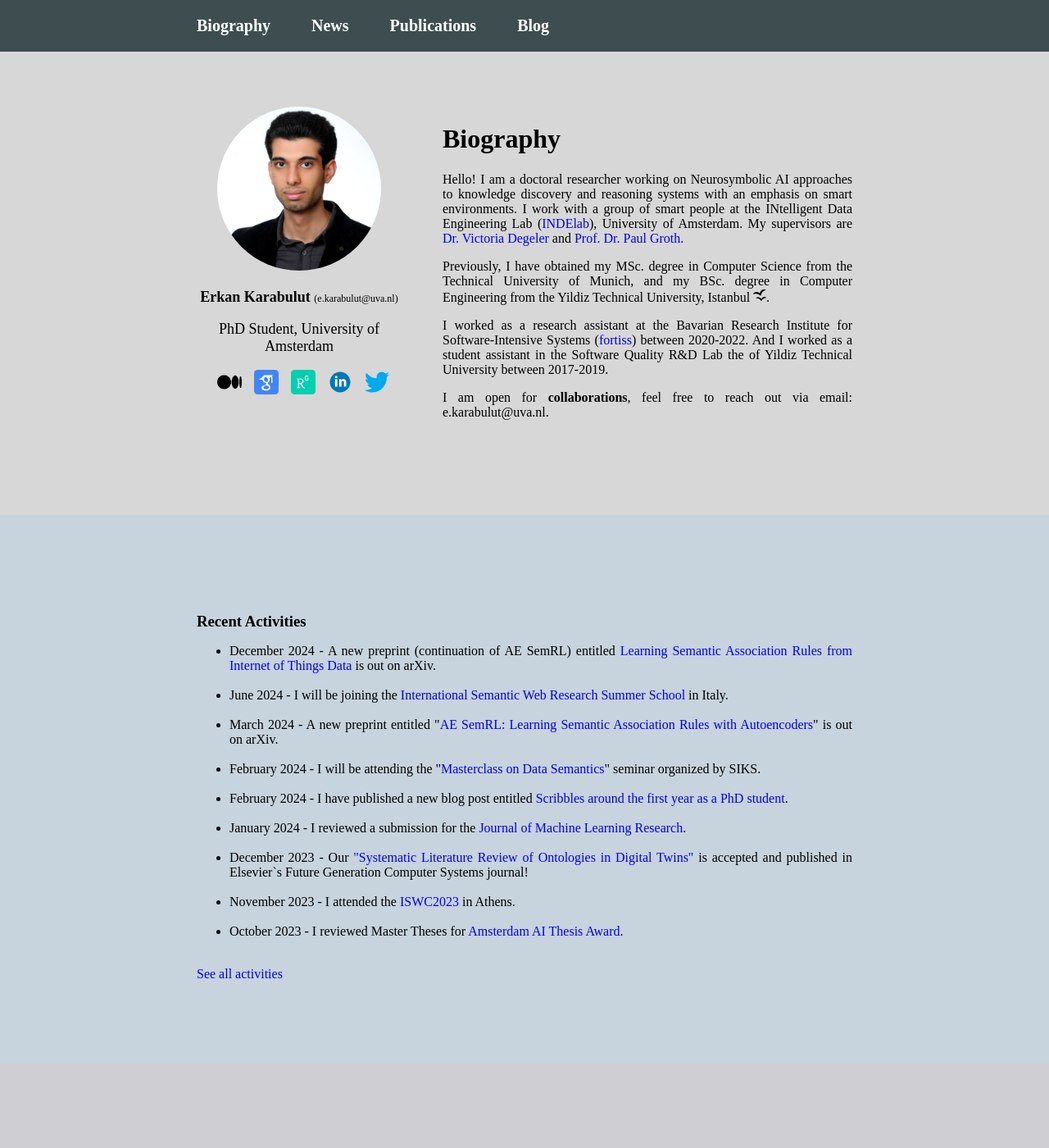
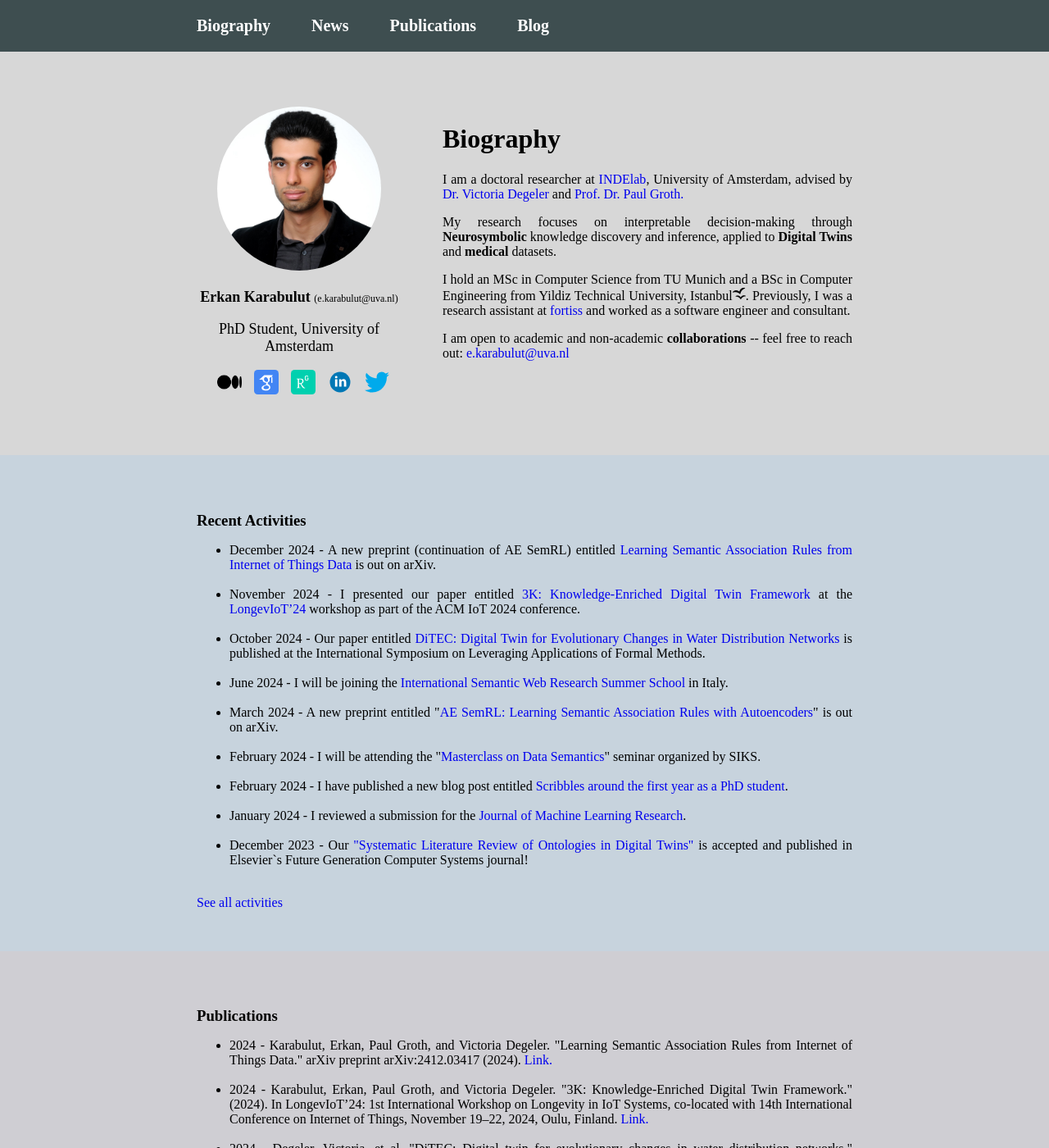
Before and after one commit to erkankarabulut/erkankarabulut.github.io, a Jekyll site: the page built from index.html, in a window 1280 px wide and 1400 px high. Shown: the whole window at 82% size. Built offline with Jekyll 4.4.1, drawn with Linux system fonts in a browser that asks for light colours; some of the changed text lies outside the part shown.

Commit message:
update website news and publications, and biography

```diff
--- a/_data/news.yml
+++ b/_data/news.yml
@@ -1,4 +1,6 @@
-- 'December 2024 - A new preprint (continuation of AE SemRL) entitled <a href="https://arxiv.org/abs/2412.03417">Learning Semantic Association Rules from Internet of Things Data</a> is out on arXiv.'
+- 'December 2024 - A new preprint (continuation of AE SemRL) entitled <a target="_blank" href="https://arxiv.org/abs/2412.03417">Learning Semantic Association Rules from Internet of Things Data</a> is out on arXiv.'
+- 'November 2024 - I presented our paper entitled <a target="_blank" href="https://pure.uva.nl/ws/files/200700677/LongevIoT_2024_3K_Knowledge_Enriched_in_Digital_Twins.pdf">3K: Knowledge-Enriched Digital Twin Framework</a> at the <a target="_blank" href="https://longeviot.github.io/2024/">LongevIoT’24</a> workshop as part of the ACM IoT 2024 conference.'
+- 'October 2024 - Our paper entitled <a href="https://link.springer.com/book/10.1007/978-3-031-75390-9" target="_blank">DiTEC: Digital Twin for Evolutionary Changes in Water Distribution Networks</a> is published at the International Symposium on Leveraging Applications of Formal Methods.'
 - 'June 2024 - I will be joining the <a href="https://2024.semanticwebschool.org/" target="_blank">International Semantic Web Research Summer School</a> in Italy.'
 - 'March 2024 - A new preprint entitled "<a href="https://arxiv.org/pdf/2403.18133.pdf" target="_blank">AE SemRL: Learning Semantic Association Rules with Autoencoders</a>" is out on arXiv.'
 - 'February 2024 - I will be attending the "<a href="https://siks.nl/activities/activities/siks-masterclass-on-data-semantics/" target="_blank">Masterclass on Data Semantics</a>" seminar organized by SIKS.'
--- a/_data/publications.yml
+++ b/_data/publications.yml
@@ -1,3 +1,11 @@
+- text: '2024 - Karabulut, Erkan, Paul Groth, and Victoria Degeler. "Learning Semantic Association Rules from Internet of Things Data." arXiv preprint arXiv:2412.03417 (2024).'
+  link: 'https://arxiv.org/pdf/2412.03417?'
+- text: '2024 - Karabulut, Erkan, Paul Groth, and Victoria Degeler. "3K: Knowledge-Enriched Digital Twin Framework." (2024). In LongevIoT’24: 1st International Workshop on Longevity in IoT Systems, co-located with 14th International Conference on Internet of Things, November 19–22, 2024, Oulu, Finland.'
+  link: 'https://pure.uva.nl/ws/files/200700677/LongevIoT_2024_3K_Knowledge_Enriched_in_Digital_Twins.pdf'
+- text: '2024 - Degeler, Victoria, et al. "DiTEC: Digital twin for evolutionary changes in water distribution networks." International Symposium on Leveraging Applications of Formal Methods. Cham: Springer Nature Switzerland, 2024.'
+  link: 'https://link.springer.com/chapter/10.1007/978-3-031-75390-9_5'
+- text: '2024 - Huang, Yiwen, Erkan Karabulut, and Victoria Degeler. "Large Language Model for Ontology Learning In Drinking Water Distribution Network Domain.". ELMKE’24: Evaluation of Language Models in Knowledge Engineering, co-located with 24th International Conference on Knowledge Engineering and Knowledge Management, 26-28 November, 2024, Amsterdam, The Netherlands.'
+  link: 'https://pure.uva.nl/ws/files/201274807/24LLM4WDN.pdf'
 - text: '2024 - Erkan Karabulut, Victoria Degeler, and Paul Groth. AE SemRL: Learning Semantic Association Rules with Autoencoders, 2024.'
   link: 'https://arxiv.org/pdf/2403.18133.pdf'
 - text: '2023 - Karabulut, Erkan, Degeler, Victoria, and Groth, Paul. "Semantic Association Rule Learning from Time Series Data and Knowledge Graphs." In SemIIM’23: 2nd International Workshop on Semantic Industrial Information Modelling co-located with 22nd International Semantic Web Conference (ISWC 2023).'
--- a/_sass/main.scss
+++ b/_sass/main.scss
@@ -98,7 +98,7 @@
   margin-top: 30px;
   padding-inline: 20px;
   padding-top: 100px;
-  padding-bottom: 100px;
+  padding-bottom: 70px;
 }
 
 .two-column-inner-mobile {
@@ -129,16 +129,16 @@
 .publications-section-inner {
   width: 800px;
   text-align: justify;
-  padding-top: 100px;
-  padding-bottom: 100px;
+  padding-top: 50px;
+  padding-bottom: 50px;
   color: black;
 }
 
 .publications-section-inner-mobile {
   width: 370px;
   text-align: justify;
-  padding-top: 100px;
-  padding-bottom: 100px;
+  padding-top: 50px;
+  padding-bottom: 50px;
   color: black;
 }
 
@@ -153,16 +153,16 @@
 .news-section-inner {
   text-align: justify;
   width: 800px;
-  padding-top: 100px;
-  padding-bottom: 100px;
+  padding-top: 50px;
+  padding-bottom: 50px;
   color: black;
 }
 
 .news-section-inner-mobile {
   text-align: justify;
   width: 370px;
-  padding-top: 100px;
-  padding-bottom: 100px;
+  padding-top: 50px;
+  padding-bottom: 50px;
   color: black;
 }
 
--- a/index.html
+++ b/index.html
@@ -57,27 +57,27 @@
             <div class="introduction-text" id="introduction-text">
                 <h1 class="name">Biography</h1>
                 <p class="justified-text">
-                    Hello! I am a doctoral researcher working on Neurosymbolic AI approaches to knowledge discovery
-                    and reasoning systems with an emphasis on smart environments. I work with a group of smart people at
-                    the INtelligent Data Engineering Lab (<a target="_blank" href="https://indelab.org/">INDElab</a>),
-                    University of Amsterdam. My supervisors are
-                    <a target="_blank" href="https://vdegeler.com/">Dr. Victoria Degeler</a> and
-                    <a target="_blank" href="https://pgroth.com/">Prof. Dr. Paul Groth.</a>
+                    I am a doctoral researcher at <a target="_blank" href="https://indelab.org/">INDElab</a>,
+                    University of Amsterdam, advised by <a target="_blank" href="https://vdegeler.com/">Dr.
+                    Victoria
+                    Degeler</a> and <a target="_blank" href="https://pgroth.com/">Prof. Dr. Paul Groth.</a>
                 </p>
                 <p class="justified-text">
-                    Previously, I have obtained my MSc. degree in Computer Science from the Technical University of
-                    Munich, and my BSc. degree in Computer Engineering from the Yildiz Technical University, Istanbul
-                    <img width="16px" src="/assets/images/seagull.png" alt="İstanbul <3">.
+                    My research focuses on interpretable decision-making through <strong>Neurosymbolic</strong>
+                    knowledge
+                    discovery and inference, applied to <strong>Digital Twins</strong> and
+                    <strong>medical</strong> datasets.
                 </p>
                 <p class="justified-text">
-                    I worked as a research assistant at the Bavarian Research Institute for Software-Intensive Systems
-                    (<a target="_blank" href="https://www.fortiss.org/ergebnisse/publikationen/autor/erkan-karabulut">fortiss</a>)
-                    between 2020-2022. And I worked as
-                    a student assistant in the Software Quality R&D Lab the of Yildiz Technical University
-                    between 2017-2019.
+                    I hold an MSc in Computer Science from TU Munich and a BSc in Computer Engineering from Yildiz
+                    Technical University, Istanbul<img width="16px" src="/assets/images/seagull.png" alt="İstanbul <3">.
+                    Previously, I was a research assistant at
+                    <a target="_blank" href="https://www.fortiss.org/ergebnisse/publikationen/autor/erkan-karabulut">fortiss</a>
+                    and worked as a software engineer and consultant.
                 </p>
                 <p class="justified-text">
-                    I am open for <strong>collaborations</strong>, feel free to reach out via email: e.karabulut@uva.nl.
+                    I am open to academic and non-academic <strong>collaborations</strong> -- feel free to reach out:
+                    <a href="mailto:e.karabulut@uva.nl">e.karabulut@uva.nl</a>
                 </p>
             </div>
         </div>
```
